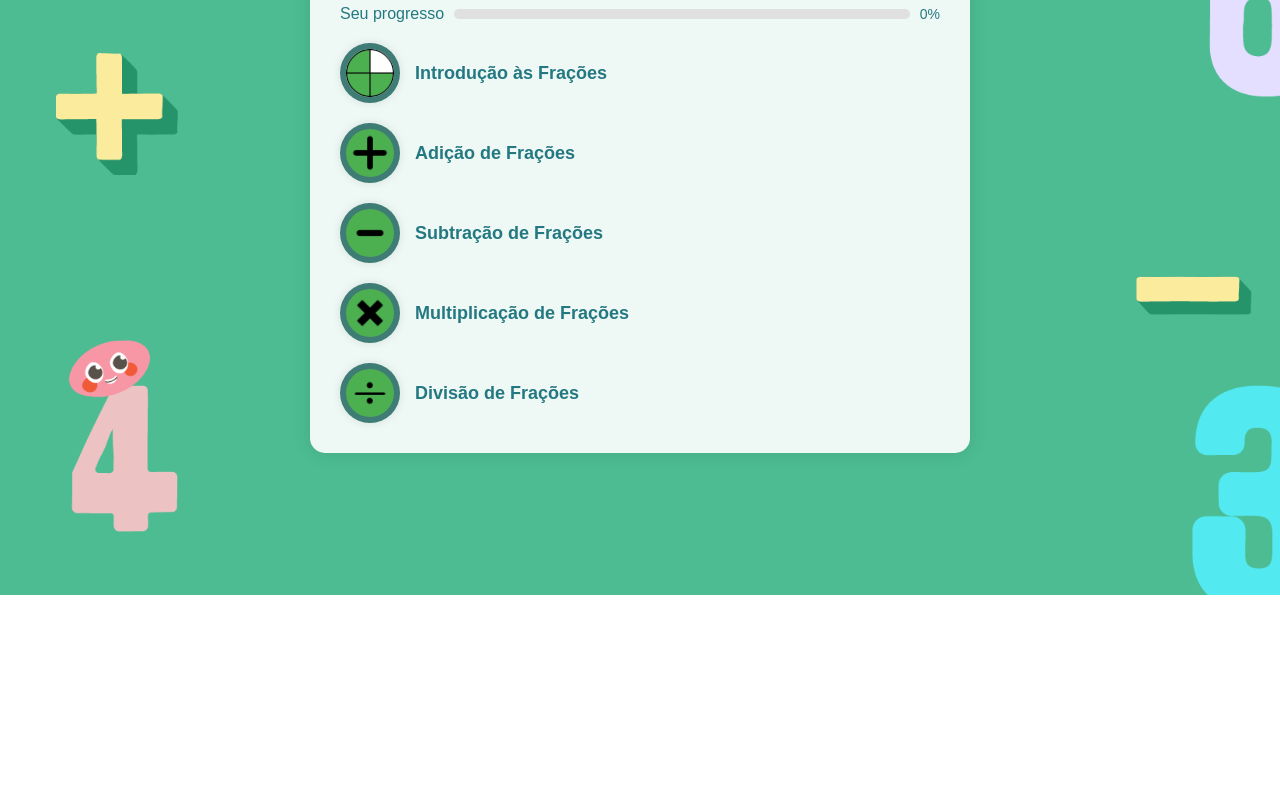
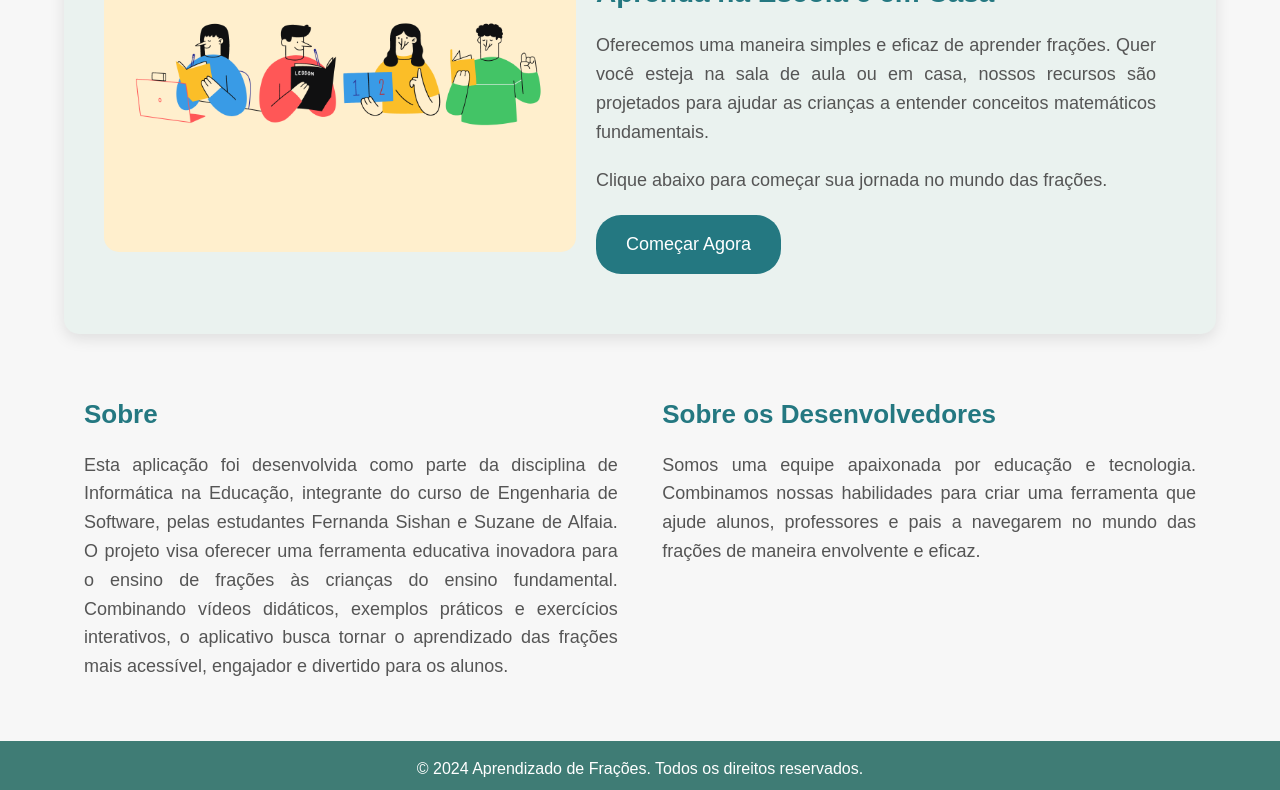
Before and after one commit to suzealf0/informaticanaeducacao, a plain HTML site: page index.html in a window 1280 px wide. Shown: the part 245-1035 px from the top of the page. Before the commit the page ends 840 px from the top, so only its background shows below. Drawn offline with Linux system fonts and the light colour scheme.

Commit message:
Update index.html

```diff
--- a/index.html
+++ b/index.html
@@ -3,72 +3,44 @@
 <head>
     <meta charset="UTF-8">
     <meta name="viewport" content="width=device-width, initial-scale=1.0">
-    <title>Progresso em Frações</title>
-    <link rel="stylesheet" href="style.css"> <!-- Referência ao arquivo CSS -->
+    <title>Aprendizado de Frações</title>
+    <link rel="stylesheet" href="main.css">
 </head>
 <body>
-    <div class="container">
-        <h1>Frações</h1>
-        <div class="progress-container">
-            <label>Seu progresso</label>
-            <div class="progress-bar">
-                <div class="progress" style="width: 0%;"></div>
+    <header>
+        <div class="header-content">
+            <h1>Aprendendo Frações</h1>
+            <p>Uma abordagem divertida e interativa para dominar as frações!</p>
+        </div>
+    </header>
+
+    <main>
+        <div class="hero-section">
+            <div class="hero-image">
+                <img src="images/principal.png" alt="Crianças estudando na sala de aula">
             </div>
-            <span class="progress-percentage">0%</span>
+            <div class="hero-text">
+                <h2>Aprenda na Escola e em Casa</h2>
+                <p>Oferecemos uma maneira simples e eficaz de aprender frações. Quer você esteja na sala de aula ou em casa, nossos recursos são projetados para ajudar as crianças a entender conceitos matemáticos fundamentais.</p>
+                <p>Clique abaixo para começar sua jornada no mundo das frações.</p>
+                <a href="index.html" class="cta-button">Começar Agora</a>
+            </div>
         </div>
 
-        <div class="lessons">
-            <a href="introduction.html" class="lesson">
-                <div class="circle">
-                    <img src="images/intro.png" alt="Introdução às Frações">
-                </div>
-                <div class="lesson-info">
-                    <h2>Introdução às Frações</h2>
-                </div>
-            </a>
-            <a href="addition.html" class="lesson">
-                <div class="circle">
-                    <img src="images/addition.png" alt="Adição de Frações">
-                </div>
-                <div class="lesson-info">
-                    <h2>Adição de Frações</h2>
-                </div>
-            </a>
-            <a href="subtraction.html" class="lesson">
-                <div class="circle">
-                    <img src="images/subtraction.png" alt="Subtração de Frações">
-                </div>
-                <div class="lesson-info">
-                    <h2>Subtração de Frações</h2>
-                </div>
-            </a>
-            <a href="multiplication.html" class="lesson">
-                <div class="circle">
-                    <img src="images/multiplication.png" alt="Multiplicação de Frações">
-                </div>
-                <div class="lesson-info">
-                    <h2>Multiplicação de Frações</h2>
-                </div>
-            </a>
-            <a href="division.html" class="lesson">
-                <div class="circle">
-                    <img src="images/division.png" alt="Divisão de Frações">
-                </div>
-                <div class="lesson-info">
-                    <h2>Divisão de Frações</h2>
-                </div>
-            </a>
+        <div class="about-section">
+            <div class="about-content">
+                <h2>Sobre</h2>
+                <p>Esta aplicação foi desenvolvida como parte da disciplina de Informática na Educação, integrante do curso de Engenharia de Software, pelas estudantes Fernanda Sishan e Suzane de Alfaia. O projeto visa oferecer uma ferramenta educativa inovadora para o ensino de frações às crianças do ensino fundamental. Combinando vídeos didáticos, exemplos práticos e exercícios interativos, o aplicativo busca tornar o aprendizado das frações mais acessível, engajador e divertido para os alunos.</p>
+            </div>
+            <div class="developers-content">
+                <h2>Sobre os Desenvolvedores</h2>
+                <p>Somos uma equipe apaixonada por educação e tecnologia. Combinamos nossas habilidades para criar uma ferramenta que ajude alunos, professores e pais a navegarem no mundo das frações de maneira envolvente e eficaz.</p>
+            </div>
         </div>
-    </div>
+    </main>
 
-    <!-- Adicione o caminho correto para a imagem de fundo -->
-    <style>
-        body {
-            background-image: url('images/background.png'); /* Certifique-se de que o caminho da imagem está correto */
-            background-size: cover;
-            background-position: center;
-            background-repeat: no-repeat;
-        }
-    </style>
+    <footer>
+        <p>&copy; 2024 Aprendizado de Frações. Todos os direitos reservados.</p>
+    </footer>
 </body>
 </html>
```
